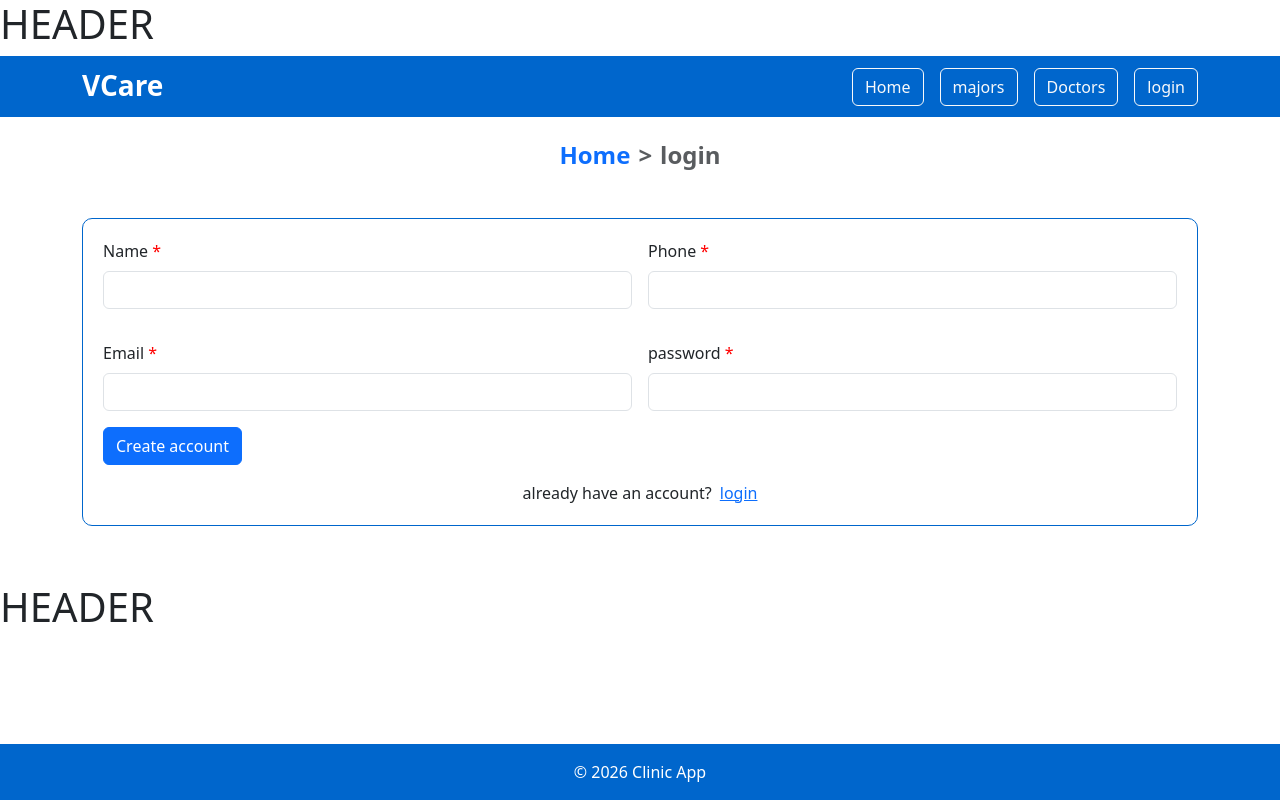
After one commit to mohanedSalaheldin/clinic_app, a PHP site: template views/Auth/register.php in a window 1280 px wide. The commit adds this page. Run offline with PHP 8.4, Linux system fonts and the light colour scheme; the template is opened without the code that fills it, so the values that code supplies are empty.

Commit message:
create the layout and start auth cycle

```diff
--- /dev/null
+++ b/assets/styles/abstract/generics.css
@@ -0,0 +1,255 @@
+*:focus {
+    outline: 0 !important;
+    box-shadow: none !important;
+}
+
+::-webkit-scrollbar {
+    display: none;
+}
+
+.banner-img {
+    width: 100%;
+    object-fit: cover;
+    height: 200px !important;
+}
+
+body, html {
+    min-height: 100vh
+}
+
+a.btn {
+    height: fit-content;
+}
+
+body {
+    display: flex;
+    flex-direction: column;
+    justify-content: space-between;
+}
+
+.bg-blue {
+    background-color: var(--blue-color);
+}
+
+.card-image-circle {
+    width: 10em;
+    height: 10rem;
+    margin: 0 auto;
+}
+
+.navbar-toggler-icon {
+    filter: invert(1);
+}
+
+.card-button {
+    color: black;
+    border-color: var(--blue-color);
+}
+
+.splide__slide {
+    width: auto !important;
+}
+
+.splide__arrows {
+    position: absolute;
+    display: flex;
+    gap: 1rem;
+    bottom: -5rem;
+    left: 50%;
+    transform: translateX(-50%);
+}
+
+.splide__arrow {
+    position: static;
+    background-color: var(--blue-color);
+    color: white !important;
+    fill: white !important;
+}
+
+.splide__arrow svg {
+    color: white !important;
+    fill: white !important;
+}
+
+footer {
+    margin-top: 5rem;
+    position: relative;
+    clear: both;
+}
+
+.page-prev, .page-next {
+    background-color: var(--blue-color);
+    color: white !important;
+}
+
+.pagination li a {
+    border-color: var(--blue-color) !important;
+    color: black;
+}
+
+.required-label::after {
+    content: " *";
+    color: red;
+}
+
+.details-card {
+    border: 1px solid var(--blue-color);
+    border-radius: 10px;
+    padding: 10px;
+}
+
+
+.account-form {
+    border: 1px solid var(--blue-color);
+    border-radius: 10px;
+    padding: 20px;
+}
+
+.form-items {
+    display: grid;
+    grid-template-columns: 1fr 1fr;
+    gap: 1rem;
+}
+
+@media (max-width: 576px) {
+    .form-items {
+        grid-template-columns: 1fr;
+    }
+}
+
+.banner {
+    display: grid;
+    grid-template-columns: repeat(4, 1fr);
+    grid-template-rows: repeat(2, 1fr);
+    margin-top: 10rem;
+}
+
+.banner .info {
+    display: flex;
+    padding: 0 1rem 0 0;
+}
+
+
+
+.banner .info .info__details {
+    display: flex;
+    flex-direction: column;
+    gap: 1rem;
+}
+
+.banner .info .info__details .title {
+    color: #666666;
+}
+
+.banner .info::after {
+    content: "";
+    width: 1rem;
+}
+
+.bottom--left {
+    grid-column-gap: 0rem;
+    grid-area: 2 / 1 / 3 / 3;
+}
+
+.bottom--right {
+    grid-column-gap: 0rem;
+    grid-area: 2 / 3 / 3 / 5;
+    padding: 1rem;
+    display: flex;
+    flex-direction: column;
+    justify-content: center;
+    align-items: center;
+}
+
+
+.bottom--content {
+    display: flex;
+    flex-direction: column;
+    gap: 1rem;
+    padding: 2rem;
+
+}
+
+.bottom--content .title {
+    font-weight: bold;
+
+}
+
+.app-group {
+    display: flex;
+    flex-wrap: wrap;
+    gap: 2rem;
+}
+
+.app-group .app {
+    background-color: white;
+    border-radius: 10px;
+    padding: 10px;
+    color: black;
+    display: flex;
+    align-items: center;
+    gap: 10px;
+}
+
+.rating {
+    display: inline-block;
+    list-style-type: none;
+    margin: 0;
+    padding: 0;
+}
+
+.star {
+    display: inline-block;
+    width: 24px;
+    height: 24px;
+    background-image: url('../../images/star.svg');
+    background-size: cover;
+    cursor: pointer;
+}
+
+.star.active {
+    background-image: url('../../images/star--filled.svg');
+}
+
+thead tr th {
+    background-color: var(--blue-color) !important;
+    color: white !important;
+}
+
+.splide__slide.is-active .card {
+    border-color: var(--blue-color) !important;
+}
+
+.doctors-grid, .majors-grid {
+    display: grid;
+    grid-template-columns: repeat(auto-fit, minmax(18rem, 1fr));
+    gap: 1rem;
+    justify-items: center;
+}
+
+
+@media screen and (max-width: 700px) {
+    .navigation--button {
+        width: 100%;
+    }
+
+}
+
+.dropdown-menu {
+    max-height: 280px;
+    overflow-y: auto;
+    overflow-x: hidden;
+}
+
+.dropdown-menu li {
+    border-top: 1px solid rgba(0, 0, 0, .5);
+    border-bottom: 1px solid rgba(0, 0, 0, .5);
+}
+
+.dropdown-menu li:first-child {
+    border-top: none;
+}
+
+.dropdown-menu li:last-child {
+    border-bottom: none;
+}
--- /dev/null
+++ b/assets/styles/abstract/variables.css
@@ -0,0 +1,3 @@
+:root {
+    --blue-color: #0066CC;
+}
--- /dev/null
+++ b/assets/styles/pages/main.css
@@ -0,0 +1,3 @@
+@import "../abstract/variables.css";
+@import "../abstract/generics.css";
+@import "../layout/navbar.css";
--- /dev/null
+++ b/views/Auth/register.php
@@ -0,0 +1,60 @@
+<?php $title = 'Register'; ?>
+
+
+<nav class="navbar navbar-expand-lg navbar-expand-md bg-blue sticky-top navbar-light">
+    <div class="container">
+        <div class="navbar-brand">
+            <a class="fw-bold text-white m-0 text-decoration-none h3" href="./index.html">VCare</a>
+        </div>
+        <button class="navbar-toggler btn-outline-light border-0 shadow-none" type="button"
+            data-bs-toggle="collapse" data-bs-target="#navbarSupportedContent"
+            aria-controls="navbarSupportedContent" aria-expanded="false" aria-label="Toggle navigation">
+            <span class="navbar-toggler-icon"></span>
+        </button>
+        <div class="collapse navbar-collapse justify-content-end" id="navbarSupportedContent">
+            <div class="d-flex gap-3 flex-wrap justify-content-center" role="group">
+                <a type="button" class="btn btn-outline-light navigation--button" href="./index.html">Home</a>
+                <a type="button" class="btn btn-outline-light navigation--button"
+                    href="./majors.html">majors</a>
+                <a type="button" class="btn btn-outline-light navigation--button"
+                    href="./doctors/index.html">Doctors</a>
+                <a type="button" class="btn btn-outline-light navigation--button" href="./login.html">login</a>
+            </div>
+        </div>
+    </div>
+</nav>
+<div class="container">
+    <nav style="--bs-breadcrumb-divider: '>';" aria-label="breadcrumb" class="fw-bold my-4 h4">
+        <ol class="breadcrumb justify-content-center">
+            <li class="breadcrumb-item"><a class="text-decoration-none" href="./index.html">Home</a></li>
+            <li class="breadcrumb-item active" aria-current="page">login</li>
+        </ol>
+    </nav>
+    <div class="d-flex flex-column gap-3 account-form mx-auto mt-5">
+        <form class="form">
+            <div class="form-items">
+                <div class="mb-3">
+                    <label class="form-label required-label" for="name">Name</label>
+                    <input type="text" class="form-control" id="name" required>
+                </div>
+                <div class="mb-3">
+                    <label class="form-label required-label" for="phone">Phone</label>
+                    <input type="tel" class="form-control" id="phone" required>
+                </div>
+                <div class="mb-3">
+                    <label class="form-label required-label" for="email">Email</label>
+                    <input type="email" class="form-control" id="email" required>
+                </div>
+                <div class="mb-3">
+                    <label class="form-label required-label" for="password">password</label>
+                    <input type="password" class="form-control" id="password" required>
+                </div>
+            </div>
+            <button type="submit" class="btn btn-primary">Create account</button>
+        </form>
+        <div class="d-flex justify-content-center gap-2">
+            <span>already have an account?</span><a class="link" href="./login.html"> login</a>
+        </div>
+    </div>
+
+</div>
--- /dev/null
+++ b/views/layout/footer.php
@@ -0,0 +1,13 @@
+</div> <!-- page-wrapper -->
+<h1>HEADER</h1>
+<footer class="container-fluid bg-blue text-white py-3 mt-5">
+    <div class="container">
+        <p class="text-center mb-0">
+            © <?= date('Y') ?> Clinic App
+        </p>
+    </div>
+</footer>
+
+<script src="https://cdnjs.cloudflare.com/ajax/libs/bootstrap/5.3.1/js/bootstrap.min.js"></script>
+</body>
+</html>
--- /dev/null
+++ b/views/layout/header.php
@@ -0,0 +1,22 @@
+<?php session_start(); ?>
+
+<!DOCTYPE html>
+<html lang="en" dir="ltr">
+
+<head>
+    <meta charset="UTF-8">
+    <meta name="viewport" content="width=device-width, initial-scale=1.0">
+
+    <link rel="stylesheet"
+        href="https://cdnjs.cloudflare.com/ajax/libs/bootstrap/5.3.1/css/bootstrap.min.css">
+
+    <link rel="stylesheet" href="/assets/styles/pages/main.css">
+
+
+    <title><?= $title ?? 'Clinic App' ?></title>
+</head>
+
+<body>
+    <div class="page-wrapper">
+
+    <h1>HEADER</h1>
```
Also changed, not shown: assets/scripts/home.js (added, +21 -0 lines), index.php (+18 -6 lines), views/Auth/login.php (added, +18 -0 lines), views/layout/navbar.php (added, +19 -0 lines), app/Controllers/AuthController.php (added), app/models/User.php (added), assets/images/banner.jpg (added), assets/images/logo.png (added), assets/images/major.jpg (added), assets/images/star--filled.svg (added), assets/images/star.svg (added).
